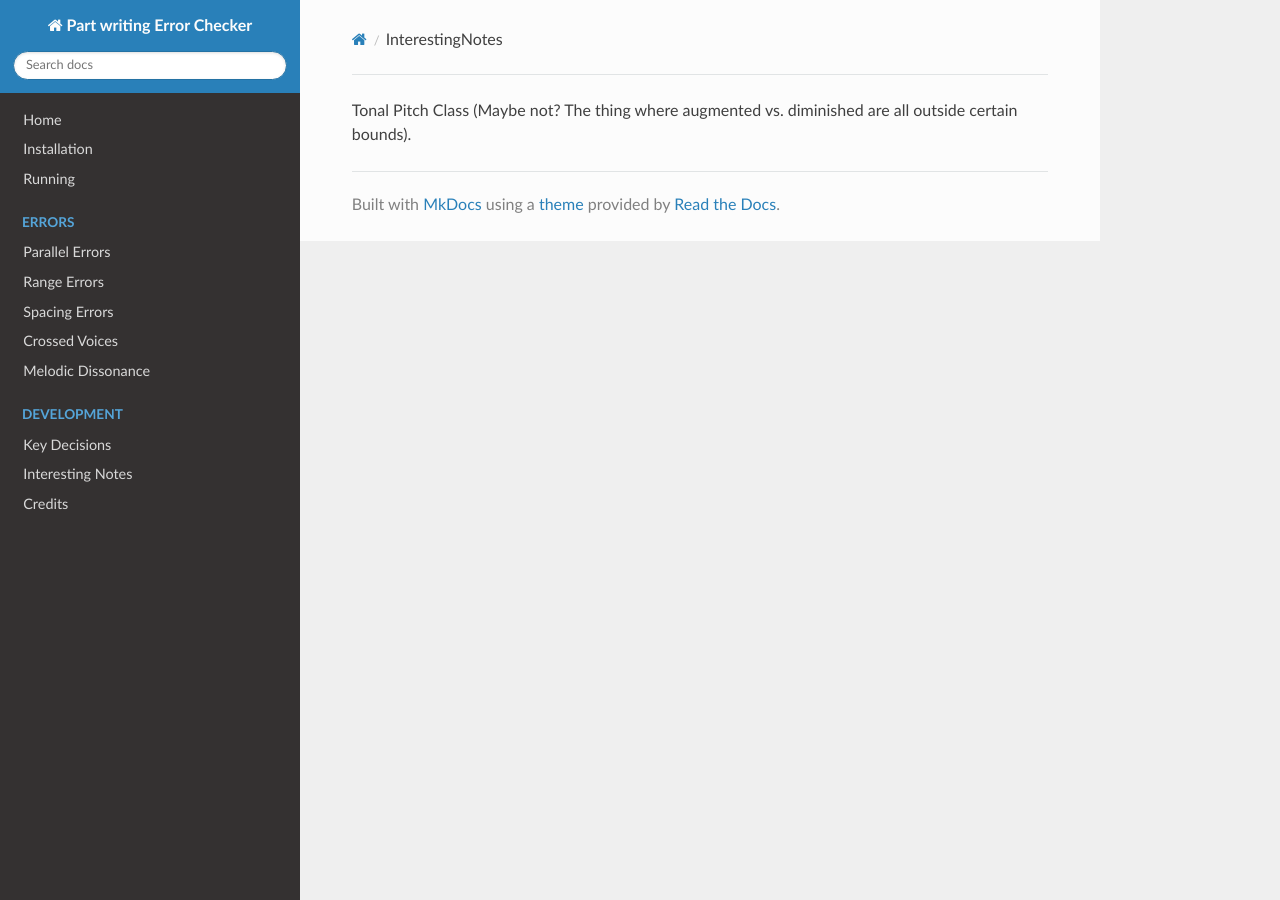
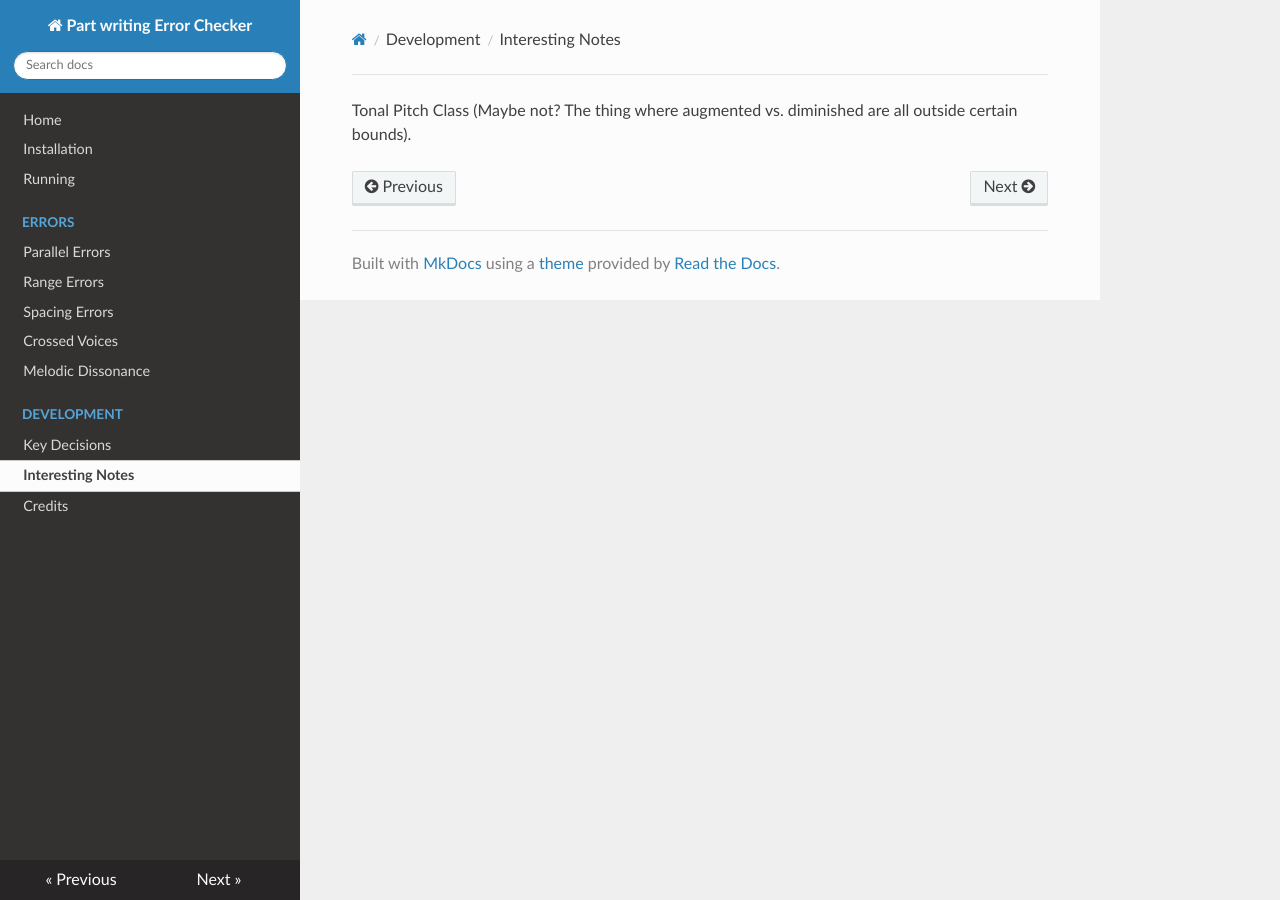
Before and after one commit to Jedimaster4559/PartwritingErrorChecker, an MkDocs documentation site: the page built from docs/InterestingNotes.md, in a window 1280 px wide. Built offline with MkDocs 1.6.1, drawn with Linux system fonts in a browser that asks for light colours; nearby versions of some CDN libraries.

Commit message:
Trying different capitalization

```diff
--- a/mkdocs.yml
+++ b/mkdocs.yml
@@ -2,9 +2,9 @@ site_name: Part writing Error Checker
 site_url: https://honorscapstoneproject.readthedocs.io/
 theme: readthedocs
 nav:
-  - Home: './index.md'
-  - Installation: './installation.md'
-  - Running: './running.md'
+  - Home: 'Index.md'
+  - Installation: 'Installation.md'
+  - Running: 'Running.md'
   - Errors:
     - 'Parallel Errors': 'Errors/ParallelErrors.md'
     - 'Range Errors': 'Errors/RangeErrors.md'
@@ -12,6 +12,6 @@ nav:
     - 'Crossed Voices': 'Errors/CrossedVoices.md'
     - 'Melodic Dissonance': 'Errors/MelodicDissonance.md'
   - Development:
-    - 'Key Decisions': './keydecisions.md'
-    - 'Interesting Notes': './interestingnotes.md'
-    - 'Credits': './credits.md'
+    - 'Key Decisions': 'KeyDecisions.md'
+    - 'Interesting Notes': 'InterestingNotes.md'
+    - 'Credits': 'Credits.md'
```
